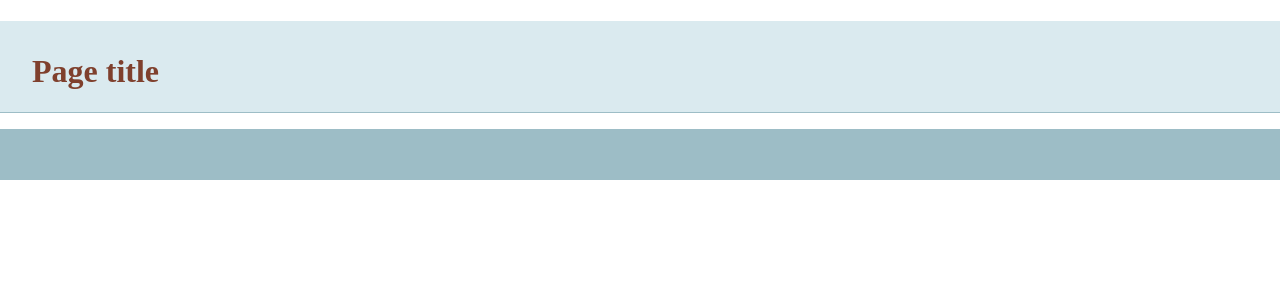
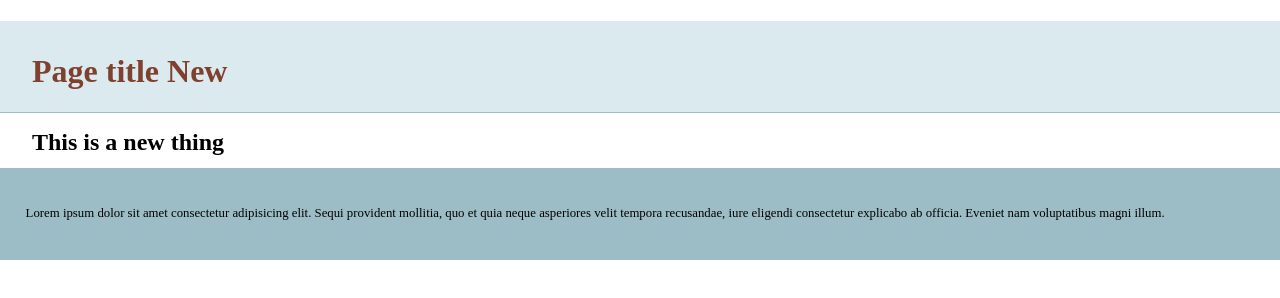
Before and after one commit to srhimel/git-basic, a plain HTML site: page index.html in a window 1280 px wide. Drawn offline with nearby package versions, Linux system fonts and the light colour scheme.

Commit message:
Added more info to the template

```diff
--- a/index.html
+++ b/index.html
@@ -16,11 +16,20 @@
   </head>
   <body>
     <header>
-      <h1>Page title</h1>
+      <h1>Page title New</h1>
     </header>
     <nav id="pageNav"></nav>
-    <main></main>
-    <footer></footer>
+    <main>
+      <h2>This is a new thing</h2>
+    </main>
+    <footer>
+      <p>
+        Lorem ipsum dolor sit amet consectetur adipisicing elit. Sequi provident
+        mollitia, quo et quia neque asperiores velit tempora recusandae, iure
+        eligendi consectetur explicabo ab officia. Eveniet nam voluptatibus
+        magni illum.
+      </p>
+    </footer>
     <script>
       //use the modernizr load to load up external scripts. This will load the scripts asynchronously, but the order listed matters. Although it will load all scripts in parallel, it will execute them in the order listed
       Modernizr.load([
```
